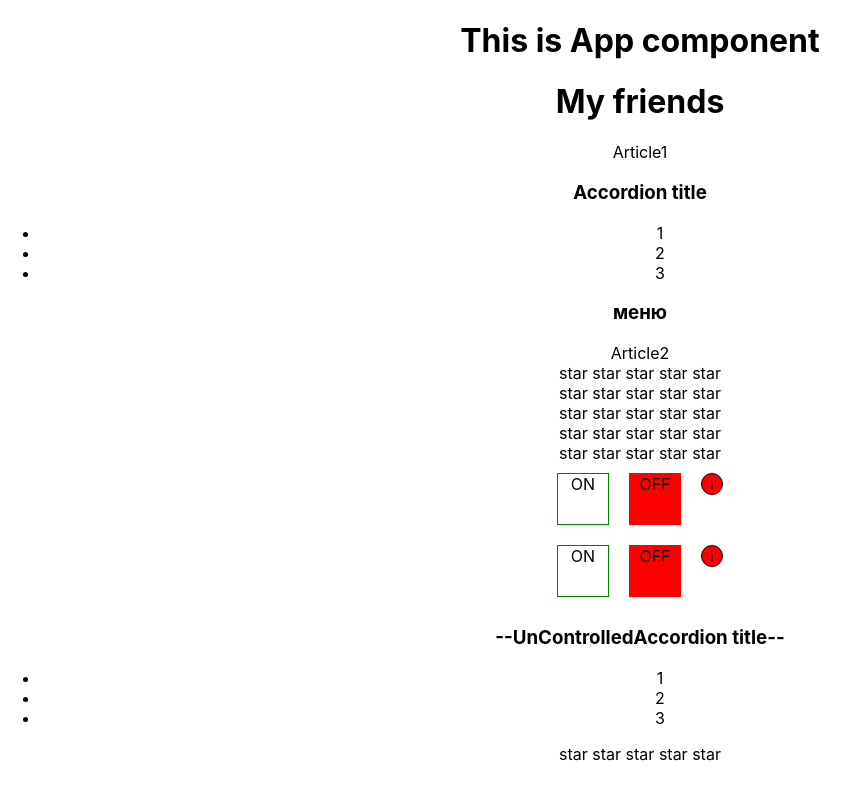
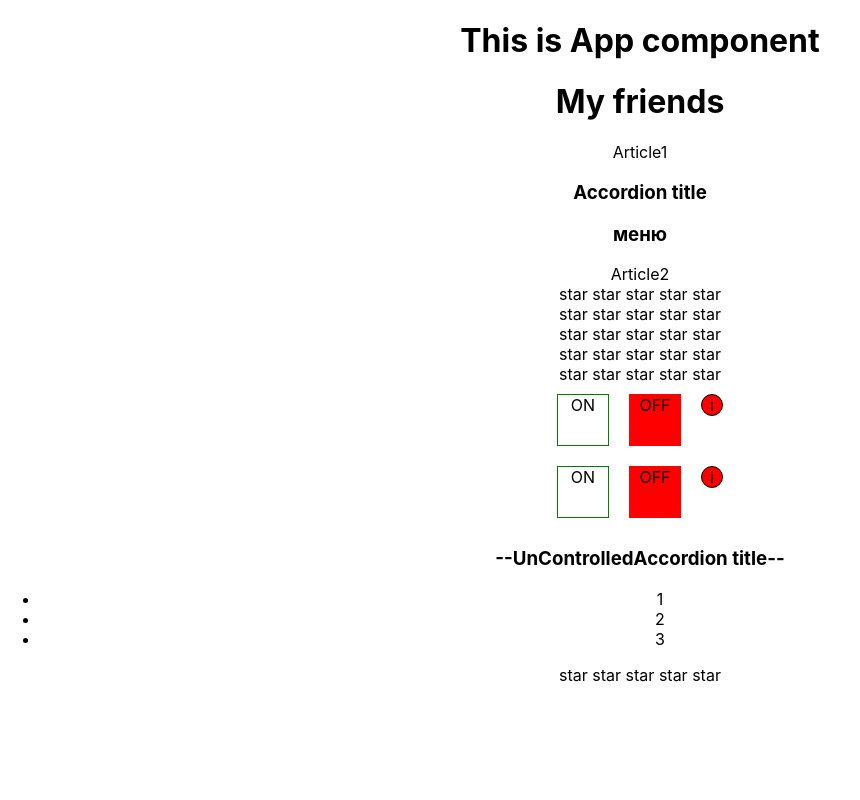
Before and after one commit to KristinaFinck/react-kabzda, a React (Create React App) app: page / in a window 1280 px wide. Shown: the whole page, without its empty margins (0-860 px from the left). Built offline with nearby package versions, Linux system fonts and the light colour scheme.

Commit message:
controlled Accordion my variant homework lesson 8

```diff
--- a/src/App.tsx
+++ b/src/App.tsx
@@ -2,7 +2,7 @@ import React, {useState} from 'react';
 import logo from './logo.svg';
 import './App.css';
 import {Rating, ValueRatingType} from "./component/Rating";
-import {Accordion} from "./component/Accordion";
+import {Accordion, AccordionBodyPropsType} from "./component/Accordion";
 import {OnOff} from "./component/OnOff";
 import {UnControlledAccordion} from "./component/UnControlledAccordion";
 import {UnControlledRating} from "./component/UnControlledRating";
@@ -12,6 +12,7 @@ import {UnControlledRating} from "./component/UnControlledRating";
 function App() {
 
     let[ratingValue, setRatingValue] = useState<ValueRatingType>(0);
+    let[collapsed, setCollapsed] = useState<boolean>(true)
     // полезное что-то
     // обязана вернуть JSX
     return (
@@ -19,8 +20,8 @@ function App() {
             <PageTitle title = {"This is App component"}/>
             <PageTitle title={"My friends"} />
             Article1
-            <Accordion titleValue = {"Accordion title"} collapsed={false}/>
-            <Accordion titleValue = {"меню"} collapsed={true}/>
+            <Accordion titleValue = {"Accordion title"} isCollapsed={collapsed} onClick = {() =>setCollapsed(!collapsed)}/>
+            <Accordion titleValue = {"меню"} isCollapsed={collapsed} onClick = {() =>setCollapsed(!collapsed)}/>
              Article2
 
             <Rating value = {ratingValue} onClick = {setRatingValue}/>
--- a/src/component/Accordion.tsx
+++ b/src/component/Accordion.tsx
@@ -1,35 +1,37 @@
 import React from 'react';
 import App from "../App";
-type AccordionPropsType = {
+export type AccordionPropsType = {
     titleValue: string,
-    collapsed: boolean
+    isCollapsed: boolean,
+    onClick: () => void
 }
 
-type AccordionBodyPropsType = {
+export type AccordionBodyPropsType = {
     collapsed: boolean
 }
 export function Accordion(props:AccordionPropsType) {
-   if (props.collapsed === true) {
+   if (props.isCollapsed === true) {
     return (
         <div>
-       <AccordionTitle title = {props.titleValue} />
+       <AccordionTitle  title = {props.titleValue} onClick={props.onClick}/>
         </div>
 )}
    else {
        return (
            <div>
-               <AccordionTitle title = {props.titleValue} />
-               <AccordionBody  collapsed = {props.collapsed} />
+               <AccordionTitle title = {props.titleValue} onClick = {props.onClick}/>
+               <AccordionBody  collapsed = {props.isCollapsed} />
            </div>
        )
    }
 }
 type AccordionTitlePropsType = {
     title: string
+    onClick: () => void
 }
 function AccordionTitle(props:AccordionTitlePropsType) {
     return (
-        <h3>{props.title}</h3>
+        <h3 onClick={props.onClick}>{props.title}</h3>
     )
 }
 function AccordionBody(props: AccordionBodyPropsType) {
```
